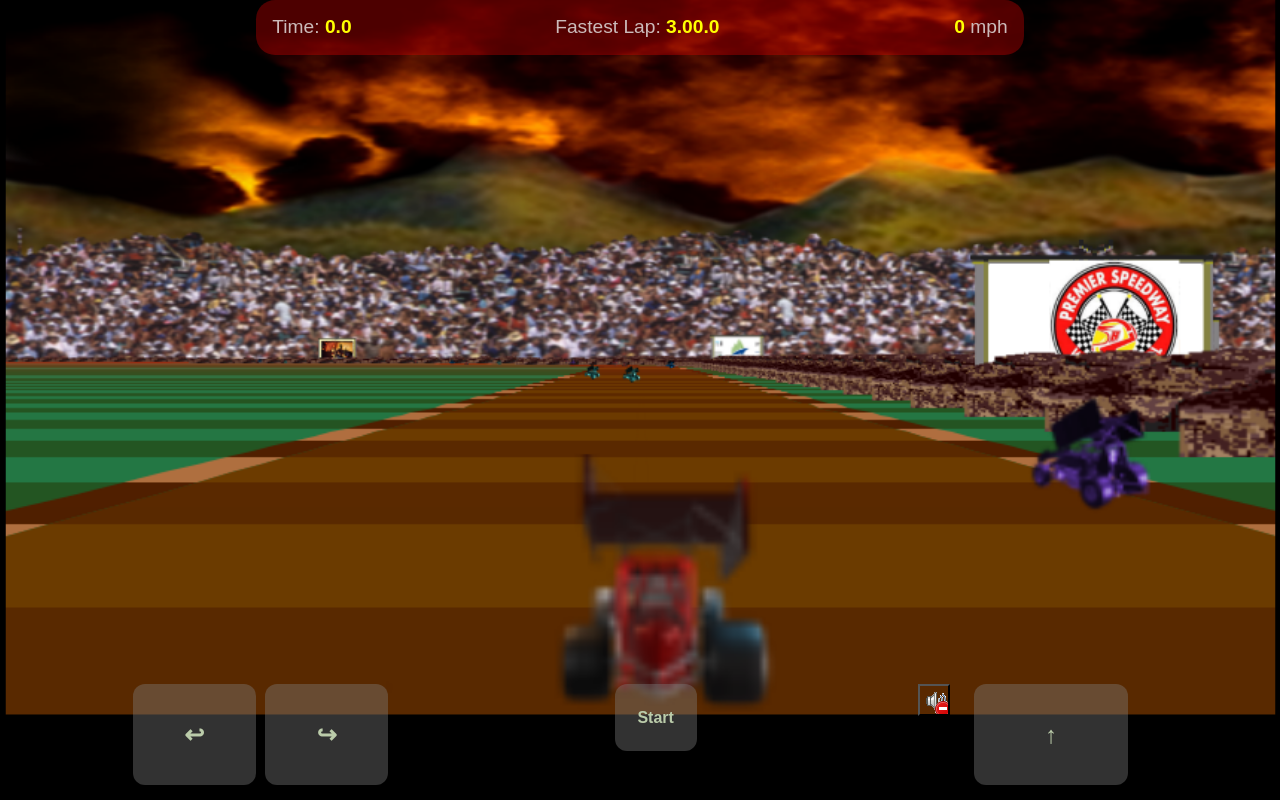
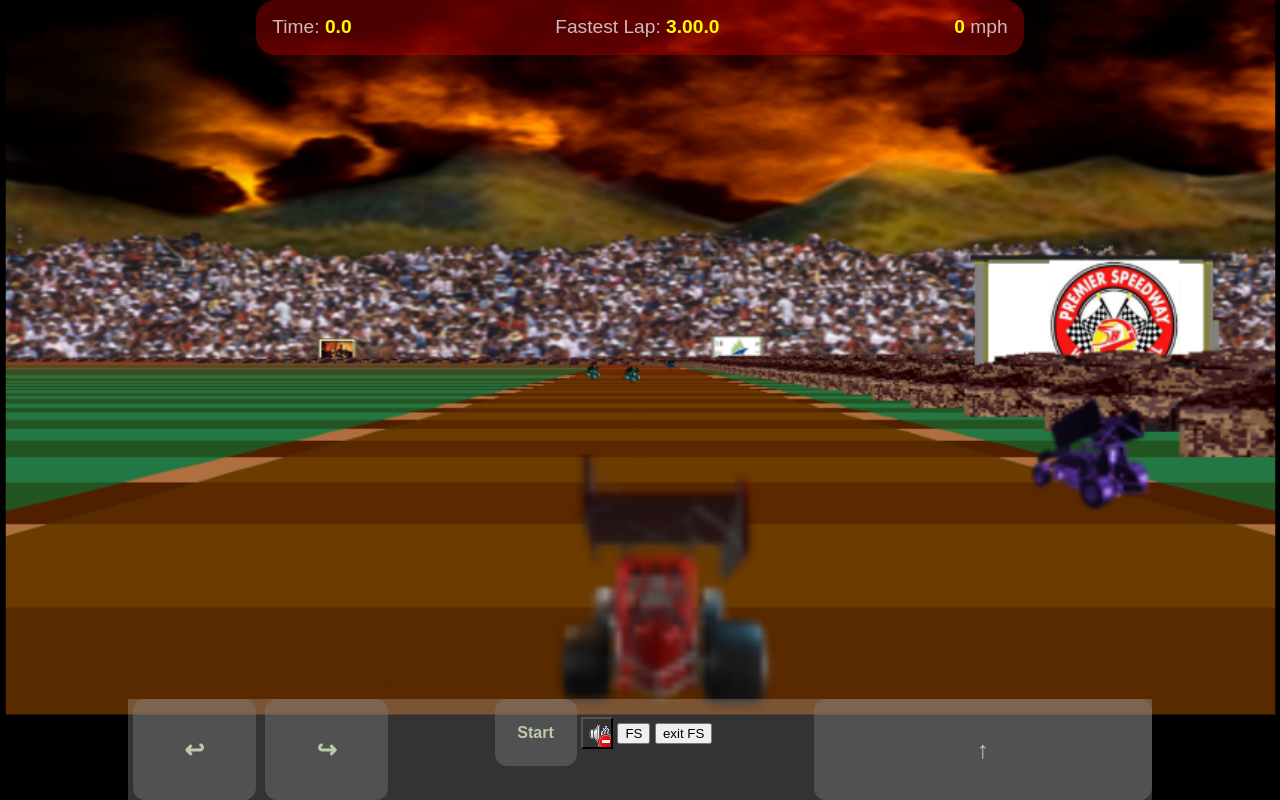
Before and after one commit to zyphersworld/scr, a plain HTML site: page index.html in a window 1280 px wide. Drawn offline with Linux system fonts and the light colour scheme; no server answers.

Commit message:
Add files via upload

```diff
--- a/index.html
+++ b/index.html
@@ -52,7 +52,7 @@ html, body {
 						z-index: 1;
 						width: 80%;
 						margin:0px auto;
-						bottom:15px;
+						bottom:0px;
 						left:10%;
 						padding: 0px 0px;
 						font-family: sans-serif;
@@ -61,14 +61,17 @@ html, body {
 						-moz-box-sizing: border-box;
 						-webkit-box-sizing: border-box;
 						color:#ccbbba;
+						background-color: rgba(255,255,255,0.2);
 
 
 }
 
 
 
-#controls{
-
+#controls #controlContainer{
+  bottom: 0;
+  left: 0;
+vertical-align:middle;
 }
 
 input#touchStart, input#touchLeft, input#touchRight, input#start{
@@ -88,17 +91,22 @@ input#touchRight, input#touchLeft{
 	margin: 0px 0.2em;
 }
 
-input#touchStart{
+input#touchStart, {
+
 	width:15%;
 	margin:0px 1em;
 	float:right;
 }
 
+input#fs, input#xfs{
+
+	}
+
 input#start{
 	width:8%;
 	font-size:1em;
 }
-input#mute    { background-position:0px 0px; width: 32px; height: 32px; background: url(./images/mute.png); display: inline-block; cursor: pointer;float:right;}
+input#mute    { background-position:0px 0px; width: 32px; height: 32px; background: url(./images/mute.png); display: inline-block; cursor: pointer;}
 #mute.on      { background-position: -32px 0px; }
 
 #hud #speed            { float: right; }
@@ -108,6 +116,8 @@ input#mute    { background-position:0px 0px; width: 32px; height: 32px; backgrou
 #hud .value            { color: yellow; font-weight: bold; }
 #hud .fastest          { background-color: rgba(255,215,0,0.3); }
 #hud input			   { background-color:rgba(255,215,0,0.3); color:#dfcf00; border-radius: 5px; outline: none;}
+
+
 
 </style>
 <body>
@@ -122,14 +132,15 @@ input#mute    { background-position:0px 0px; width: 32px; height: 32px; backgrou
     </div>
 
  <div id="controls">
-
+	<div id="controlContainer">
 	<input type="button" id="touchStart" value="&#8593;" style="float:right;" >&nbsp;
 	<input type="button" id="start" value="Start"  />
 	<input type="button" id="mute" class="on" />
-
+	<input type="button" id="fs" onclick="openFullscreen();" value="FS" />
+	<input type="button" id="xfs" onclick="closeFullscreen();" value="exit FS" />
 	<input type="button" id="touchLeft" value="&#8617;" style="float:left;">&nbsp;
 	<input type="button" id="touchRight" value="&#8618;"style="float:left;">
-
+	</div>
 
 
  </div>
@@ -148,6 +159,29 @@ input#mute    { background-position:0px 0px; width: 32px; height: 32px; backgrou
  <script src="common.js"></script>
 
 <script>
+
+var elem = document.documentElement;
+function openFullscreen() {
+  if (elem.requestFullscreen) {
+    elem.requestFullscreen();
+  } else if (elem.webkitRequestFullscreen) { /* Safari */
+    elem.webkitRequestFullscreen();
+  } else if (elem.msRequestFullscreen) { /* IE11 */
+    elem.msRequestFullscreen();
+  }
+}
+
+function closeFullscreen() {
+  if (document.exitFullscreen) {
+    document.exitFullscreen();
+  } else if (document.webkitExitFullscreen) { /* Safari */
+    document.webkitExitFullscreen();
+  } else if (document.msExitFullscreen) { /* IE11 */
+    document.msExitFullscreen();
+  }
+}
+
+
 window.addEventListener(
     'load',
     function () {
```
